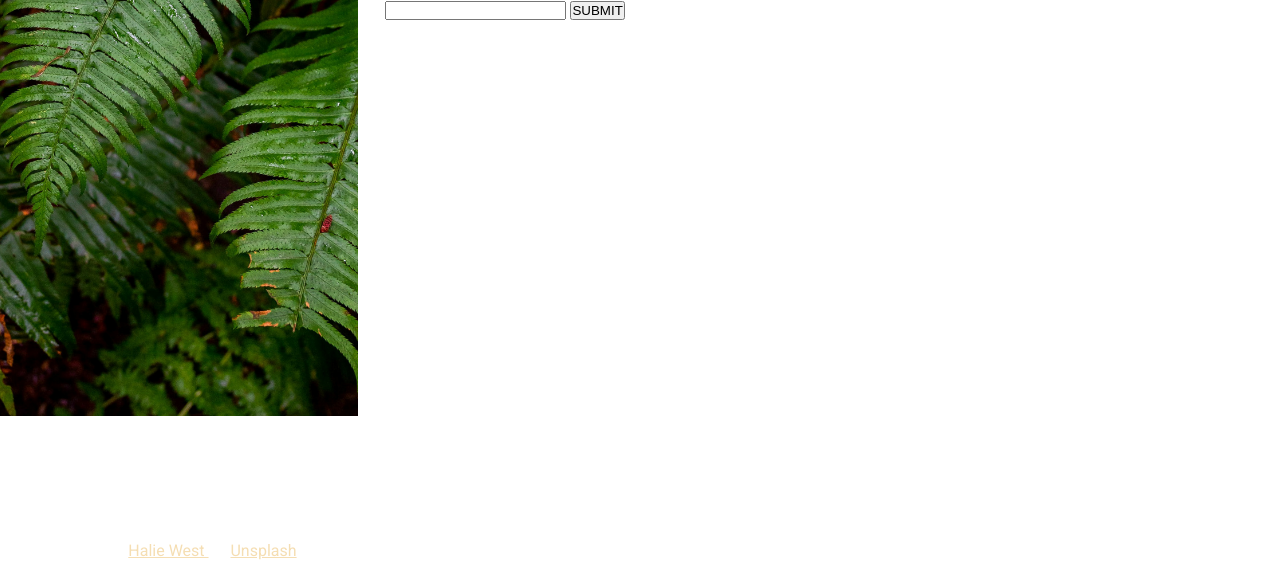
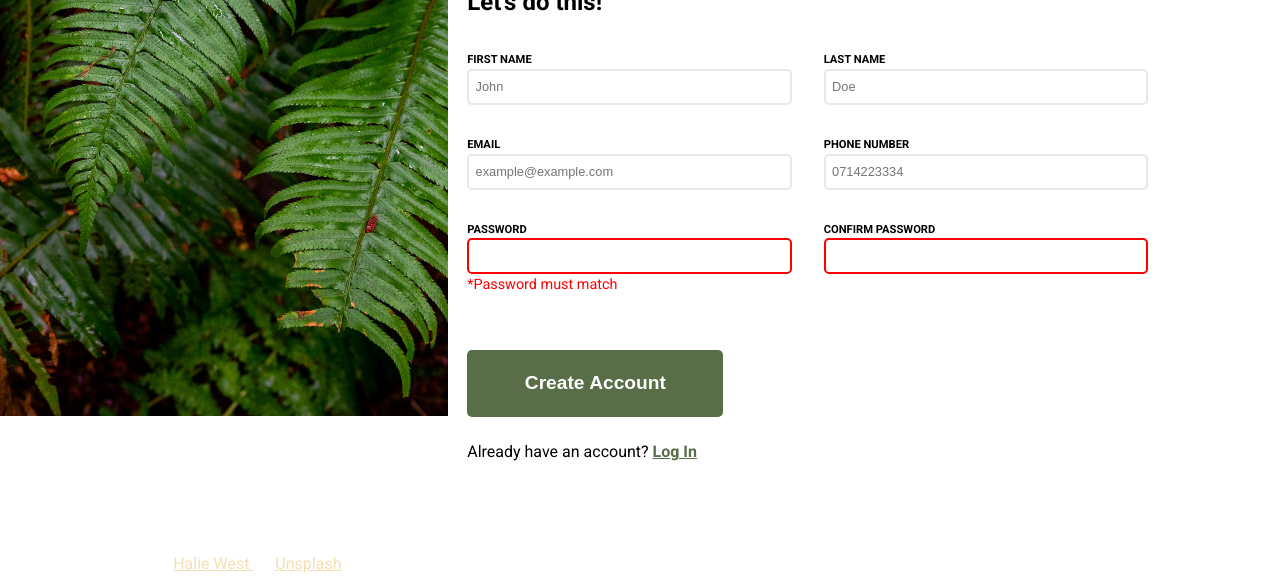
Before and after one commit to Sess254/sign-up_form_odin_project, a plain HTML site: page index.html in a window 1280 px wide. Shown: the part 384-960 px from the top of the page. Drawn offline with Linux system fonts and the light colour scheme; a web font is replaced by a local one.

Commit message:
al imputs have god labels and follow design wit all required functions

```diff
--- a/index.css
+++ b/index.css
@@ -8,6 +8,7 @@
 * {
     margin: 0;
     padding: 0;
+    line-height: 1.5;
 }
 
 main {
@@ -58,18 +59,80 @@ a {
 }
 
 .form-text {
+    padding-left: 1.2em;
+}
+
+.form-text {
     max-width: 80ch;
     display: flex;
     flex-direction: column;
     gap: 2em;
     margin-top: 10em;
+}
+
+.form-container {
+    margin-top: 2em;
 
 }
 
-.form {
-    padding-left: 1.7em;
+.form-row {
+    display: flex;
+    flex-direction: column;
 }
 
-.form-container {
+.form-inputs {
     display: grid;
+    grid-template-columns: repeat(2, 1fr);
+    gap: 2em;
+    padding: 0 1.2em 1em;
 }
+
+
+input {
+    padding: .5em;
+    font-size: .8rem;
+    border-radius: 5px;
+    border: 2px solid #E5E7EB;
+}
+
+label {
+    font-size: .7rem;
+    font-weight: bold;
+}
+
+button {
+    margin-top: 1em;
+    padding: 1em 3em;
+    background: #596D48;
+    font-size: 1.2em;
+    color: white;
+    font-weight: 900;
+    border: none;
+    border-radius: 5px;
+    margin-bottom: 1.2em;
+}
+
+.btn-container {
+    margin-left: 1.2em;
+    padding: 1.2em 0;
+}
+
+.log-in {
+    color: #596D48;
+    font-weight: bold;
+}
+
+
+.password:valid {
+    border-color: green;
+}
+
+.password:invalid {
+    border-color: red;
+}
+
+
+.hint {
+    color: red;
+    font-size: .9rem;
+}
--- a/index.html
+++ b/index.html
@@ -22,7 +22,7 @@
                 </a> on <a href="https://unsplash.com/photos/green-leaf-plant-in-close-up-photography-25xggax4bSA?utm_content=creditCopyText&utm_medium=referral&utm_source=unsplash">Unsplash</a>
             </p>
         </section>
-        <section class="form">
+        <section class="form-section">
             <div class="form-text">
                 <h2>This is not a real online service! You know you need somehing like this in your
                     life to help you realize your deepest dreams.
@@ -34,6 +34,8 @@
 
             <div class="form-container">
                 <form>
+                    <div class="form-inputs">
+                        <div class="form-row">
                             <label for="first-name">FIRST NAME</label>
                             <input
                                 type="text"
@@ -41,6 +43,8 @@
                                 placeholder="John"
                                 aria-label="Enter your first name"
                                 required>
+                        </div>
+                        <div class="form-row">
                             <label for="last-name">LAST NAME</label>
                             <input
                             type="text"
@@ -48,6 +52,8 @@
                             placeholder="Doe"
                             aria-label="Enter your last name"
                             required>
+                        </div>
+                        <div class="form-row">
                             <label for="email">EMAIL</label>
                             <input
                                 type="email"
@@ -55,16 +61,43 @@
                                 placeholder="example@example.com"
                                 pattern="[A-Za-z0-9._+-]+@[A-Za-z0-9 -]+\.[a-z]{2,}"
                                 required>
+                        </div>
+                        <div class="form-row">
+                            <label for="number">PHONE NUMBER</label>
+                            <input
+                            type="tel"
+                            id="number"
+                            placeholder="0714223334"
+                            aria-label="Enter your phone number"
+                            required>
+                        </div>
+                        <div class="form-row">
                             <label for="password">PASSWORD</label>
                             <input
+                            class="password"
+                            type="password"
+                            title="password must match"
+                            pattern="[a-zA-Z0-9.@_+-]{8,}"
+                            required>
+                            <p class="hint">*Password must match</p>
+                        </div>
+                        <div class="form-row">
+                            <label for="password">CONFIRM PASSWORD</label>
+                            <input
+                            class="password"
                             type="password"
                             pattern="[a-zA-Z0-9.@_+-]{8,}"
                             required>
-
-                    <button type="submit">SUBMIT</button>
-                </form>
+                        </div>
+                    </div>
+                    <div class="btn-container">
+                        <button type="submit">Create Account</button>
+                        <p>Already have an account? <a href="#" class="log-in">Log In</a> </p>
                     </div>
 
+                </form>
+
+            </div>
         </section>
     </main>
     <footer></footer>
```
Lines whose indentation alone changed are shown as unchanged.
